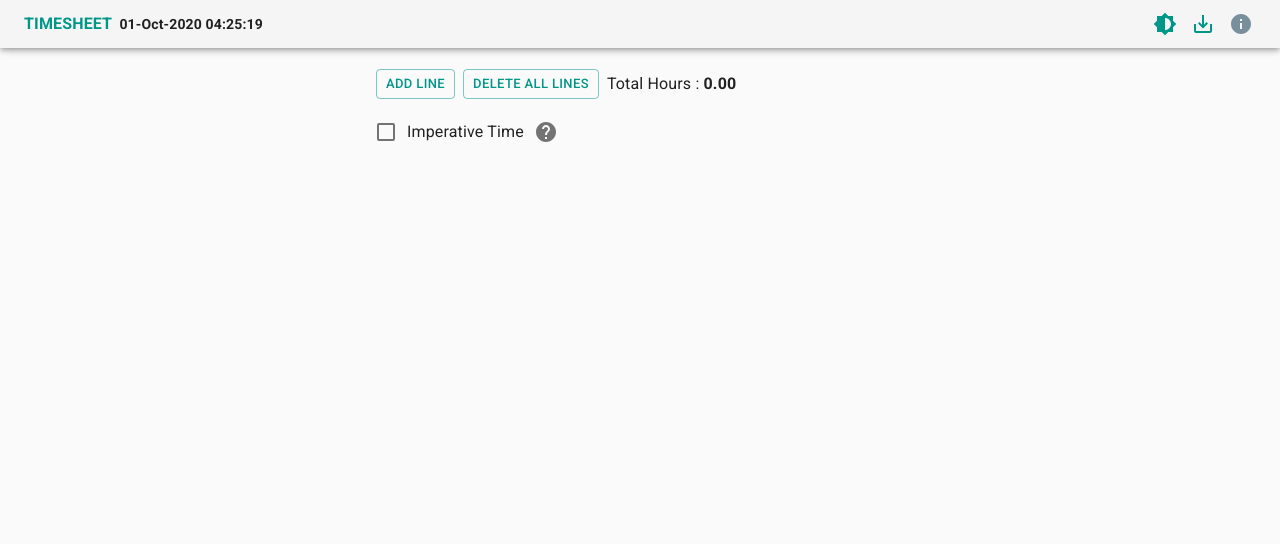
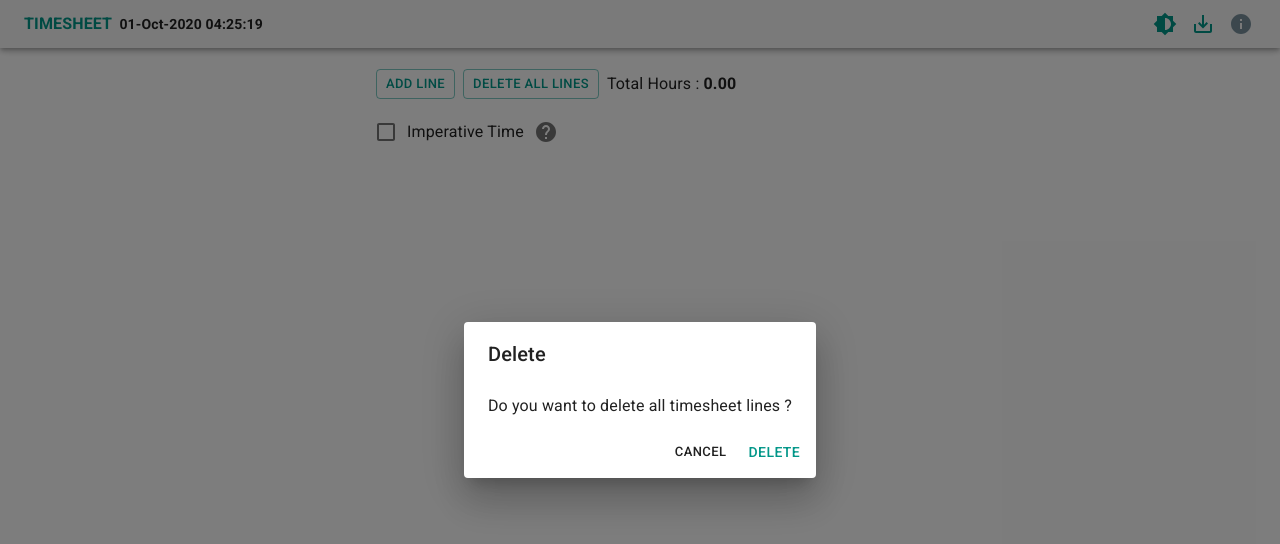
Before and after one commit to nishantpainter/timesheet, a React (Create React App) app: page / in a window 1280 px wide. Both pictures are taken after a click on the button "DELETE ALL LINES". Shown: the top 544 px of the page. Built offline with nearby package versions, Linux system fonts and the light colour scheme.

Commit message:
Add confirmation dialog

```diff
--- a/src/Timesheet/containers/Sheet.tsx
+++ b/src/Timesheet/containers/Sheet.tsx
@@ -6,6 +6,10 @@ import Button from "@material-ui/core/Button";
 import Checkbox from "@material-ui/core/Checkbox";
 import FormControlLabel from "@material-ui/core/FormControlLabel";
 import Typography from "@material-ui/core/Typography";
+import Dialog from "@material-ui/core/Dialog";
+import DialogTitle from "@material-ui/core/DialogTitle";
+import DialogContent from "@material-ui/core/DialogContent";
+import DialogActions from "@material-ui/core/DialogActions";
 
 import { useStore } from "../providers/StoreProvider";
 import TimesheetLineList from "../components/TimesheetLineList";
@@ -33,6 +37,18 @@ const List: React.FC<ListProps> = (props) => {
     handleChangeImperative,
   } = useStore();
 
+  const [confirmationDialogOpen, setConfirmationDialogOpen] = React.useState<
+    boolean
+  >(false);
+
+  const handleOpenConfirmationDialog = React.useCallback(() => {
+    setConfirmationDialogOpen(true);
+  }, []);
+
+  const handleCloseConfirmationDialog = React.useCallback(() => {
+    setConfirmationDialogOpen(false);
+  }, []);
+
   const totalHours = lines.reduce(
     (totalHours, line) => totalHours + (Number(line.hours) || 0),
     0
@@ -55,7 +71,7 @@ const List: React.FC<ListProps> = (props) => {
           color="primary"
           size="small"
           className={classes.button}
-          onClick={handleDeleteAllLines}
+          onClick={handleOpenConfirmationDialog}
         >
           Delete All Lines
         </Button>
@@ -83,6 +99,29 @@ const List: React.FC<ListProps> = (props) => {
         onDelete={handleDeleteLine}
         onChange={handleChangeLine}
       />
+      <Dialog
+        open={confirmationDialogOpen}
+        onClose={handleCloseConfirmationDialog}
+      >
+        <DialogTitle>Delete</DialogTitle>
+        <DialogContent>
+          <Typography>Do you want to delete all timesheet lines ?</Typography>
+        </DialogContent>
+        <DialogActions>
+          <Button size="small" onClick={handleCloseConfirmationDialog}>
+            Cancel
+          </Button>
+          <Button
+            color="primary"
+            onClick={() => {
+              handleDeleteAllLines();
+              handleCloseConfirmationDialog();
+            }}
+          >
+            Delete
+          </Button>
+        </DialogActions>
+      </Dialog>
     </>
   );
 };
```
